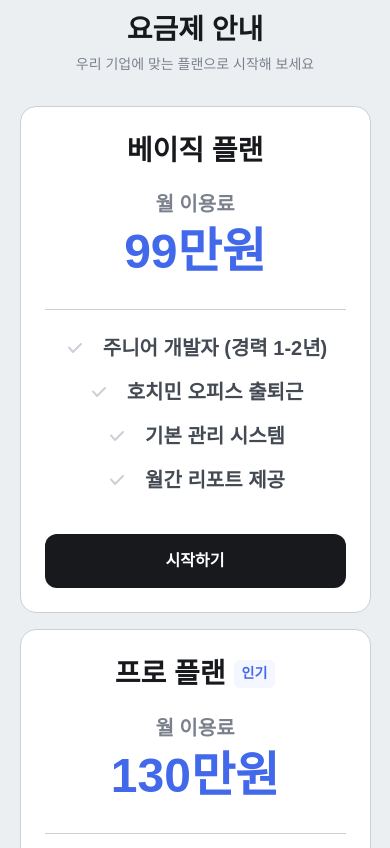
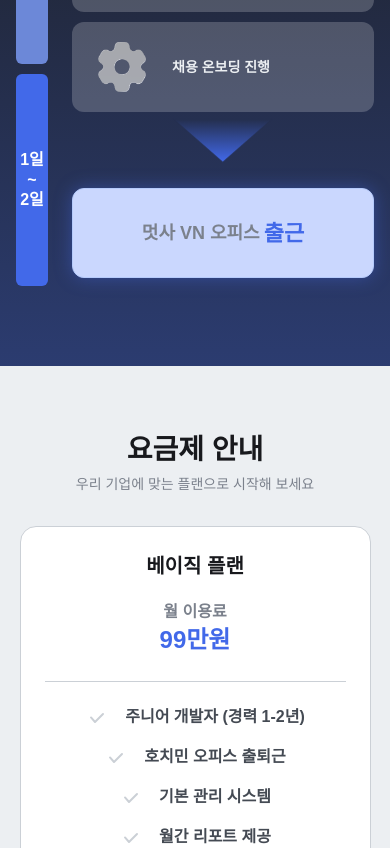
Before and after one commit to hansol65/GGMG, a React (Vite) app: page / in a window 390 px wide. Shown: the part 7356-8204 px from the top of the page. Built offline with nearby package versions, Linux system fonts and the light colour scheme; a web font is replaced by a local one.

Commit message:
feat: 모바일 반응형 2차 제작

```diff
--- a/src/components/landing/ContactCtaSection.tsx
+++ b/src/components/landing/ContactCtaSection.tsx
@@ -2,10 +2,13 @@ export default function ContactCtaSection() {
   return (
     <section className="w-full text-white bg-[linear-gradient(180deg,#1D1F23_31.32%,#4269E9_207.83%)]">
       <div className="layout-desktop flex min-h-[70vh] flex-col items-center justify-center py-20 text-center min-[1025px]:min-h-[1024px]">
-        <h2 className="reveal text-h1" data-reveal>
+        <h2 className="reveal text-h4 md:text-h1" data-reveal>
           공고 마감 지금 바로 시작하세요
         </h2>
-        <p className="reveal mt-4 text-gray-200 text-h4" data-reveal>
+        <p
+          className="reveal mt-4 text-gray-200 text-body2 md:text-h4"
+          data-reveal
+        >
           검증된 상위 5% 글로벌 인재와 함께 합리적인 비용으로 프로젝트를
           성공시키세요
         </p>
@@ -16,13 +19,13 @@ export default function ContactCtaSection() {
         >
           <button
             type="button"
-            className="rounded-md bg-primary-500 px-8 py-4 text-body1 text-white"
+            className="rounded-md bg-primary-500 px-4 py-2.5 text-caption md:px-8 md:py-4 md:text-body1 text-white"
           >
             1:1 맞춤 상담 받기
           </button>
           <button
             type="button"
-            className="rounded-md bg-white px-8 py-4 text-body1 text-gray-500"
+            className="rounded-md bg-white px-4 py-2.5 text-caption md:px-8 md:py-4 md:text-body1 text-gray-500"
           >
             서비스 소개서 받아보기
           </button>
--- a/src/components/landing/PricingSection.tsx
+++ b/src/components/landing/PricingSection.tsx
@@ -14,18 +14,20 @@ export default function PricingSection() {
         <div className="mx-auto mt-8 grid max-w-[640px] gap-4 min-[1025px]:mt-12 min-[1025px]:max-w-none min-[1025px]:grid-cols-3 min-[1025px]:gap-6">
           {/* 베이직 */}
           <article className="flex min-h-[420px] flex-col rounded-2xl border border-gray-200 bg-white p-6 hover:bg-gray-50 min-[1025px]:min-h-[660px] min-[1025px]:p-10">
-            <h3 className="text-center text-h3">베이직 플랜</h3>
+            <h3 className="text-center text-[20px] font-semibold md:text-h3">
+              베이직 플랜
+            </h3>
 
-            <p className="mt-5 text-center text-gray-300 min-[1025px]:mt-10 text-body1">
+            <p className="mt-5 text-center text-gray-300 min-[1025px]:mt-10 text-body2 md:text-body1">
               월 이용료
             </p>
-            <p className="text-center text-h1 text-primary-500 min-[1025px]:mt-2">
+            <p className="text-center text-h4 md:text-h1 text-primary-500 min-[1025px]:mt-2">
               99만원
             </p>
 
             <div className="mt-6 h-px w-full bg-gray-200" />
 
-            <ul className="mt-6 flex-1 text-body1 text-gray-400 min-[1025px]:mt-10 space-y-4">
+            <ul className="mt-6 flex-1 text-body2 md:text-body1 text-gray-400 min-[1025px]:mt-10 space-y-4">
               <li className="flex items-center justify-center gap-4 min-[1025px]:justify-start">
                 <img src={IconCheck} className="h-6 w-6" />
                 주니어 개발자 (경력 1-2년)
@@ -55,22 +57,24 @@ export default function PricingSection() {
           {/* 프로 */}
           <article className="flex min-h-[420px] flex-col rounded-2xl border border-gray-200 bg-white p-6 hover:bg-gray-50 min-[1025px]:min-h-[660px] min-[1025px]:p-10">
             <div className="flex items-center justify-center gap-2">
-              <h3 className="text-center text-h3">프로 플랜</h3>
+              <h3 className="text-center text-[20px] font-semibold md:text-h3">
+                프로 플랜
+              </h3>
               <span className="rounded-md bg-primary-100 px-2 py-1 text-caption text-primary-500">
                 인기
               </span>
             </div>
 
-            <p className="mt-5 text-center text-gray-300 min-[1025px]:mt-10 text-body1">
+            <p className="mt-5 text-center text-gray-300 min-[1025px]:mt-10 text-body2 md:text-body1">
               월 이용료
             </p>
-            <p className="text-center text-h1 text-primary-500 min-[1025px]:mt-2">
+            <p className="text-center text-h4 md:text-h1 text-primary-500 min-[1025px]:mt-2">
               130만원
             </p>
 
             <div className="mt-6 h-px w-full bg-gray-200" />
 
-            <ul className="mt-6 flex-1 text-body1 text-gray-400 min-[1025px]:mt-10 space-y-4">
+            <ul className="mt-6 flex-1 text-body2 md:text-body1 text-gray-400 min-[1025px]:mt-10 space-y-4">
               <li className="flex items-center justify-center gap-4 min-[1025px]:justify-start">
                 <img src={IconCheck} className="h-6 w-6" />
                 중급 개발자 (경력 3-5년)
@@ -103,18 +107,20 @@ export default function PricingSection() {
 
           {/* 프리미엄 */}
           <article className="flex min-h-[420px] flex-col rounded-2xl border border-gray-200 bg-white p-6 hover:bg-gray-50 min-[1025px]:min-h-[660px] min-[1025px]:p-10">
-            <h3 className="text-center text-h3">프리미엄 플랜</h3>
+            <h3 className="text-center text-[20px] font-semibold md:text-h3">
+              프리미엄 플랜
+            </h3>
 
             <p className="mt-5 text-center text-gray-300 min-[1025px]:mt-10 text-body1">
               월 이용료
             </p>
-            <p className="text-center text-h1 text-primary-500 min-[1025px]:mt-2">
+            <p className="text-center text-h4 md:text-h1 text-primary-500 min-[1025px]:mt-2">
               180만원
             </p>
 
             <div className="mt-6 h-px w-full bg-gray-200" />
 
-            <ul className="mt-6 flex-1 text-body1 text-gray-400 min-[1025px]:mt-10 space-y-4">
+            <ul className="mt-6 flex-1 text-body2 md:text-body1 text-gray-400 min-[1025px]:mt-10 space-y-4">
               <li className="flex items-center justify-center gap-4 min-[1025px]:justify-start">
                 <img src={IconCheck} className="h-6 w-6" />
                 시니어 개발자 (경력 5년 이상)
--- a/src/components/landing/ProcessSection.tsx
+++ b/src/components/landing/ProcessSection.tsx
@@ -70,7 +70,9 @@ const TabletProcessRow = ({ icon, label }: TabletProcessRowProps) => {
   return (
     <div className="flex h-[90px] gap-5 w-full items-center bg-white/20 rounded-xl px-5">
       <img src={icon} className="h-15 w-15 object-contain" />
-      <p className="text-gray-100 text-body2">{label}</p>
+      <p className="text-gray-100 text-[14px] font-semibold md:text-body2">
+        {label}
+      </p>
     </div>
   );
 };
@@ -138,9 +140,11 @@ export default function ProcessSection() {
                   />
                 </div>
 
-                <div className="flex items-center justify-center rounded-xl border border-primary-300 bg-[#CAD7FE] text-gray-300 shadow-[0_0_18px_rgba(78,117,255,0.35)] h-[90px] text-h4">
+                <div className="flex items-center justify-center rounded-xl border border-primary-300 bg-[#CAD7FE] text-gray-300 shadow-[0_0_18px_rgba(78,117,255,0.35)] h-[90px] text-[18px] font-semibold md:text-h4">
                   멋사 VN 오피스
-                  <span className="ml-1 text-h2 text-primary-500">출근</span>
+                  <span className="ml-1 text-[22px] font-bold md:text-h2 text-primary-500">
+                    출근
+                  </span>
                 </div>
               </div>
             </div>
--- a/src/components/landing/USPSection6.tsx
+++ b/src/components/landing/USPSection6.tsx
@@ -10,7 +10,7 @@ const PEOPLE_IMAGES = [People1, People2, People3, People4, People5];
 
 const OpsVisual = () => {
   return (
-    <USPVisualCard className="bg-white p-0">
+    <USPVisualCard className="h-[420px] bg-white p-0 md:h-[519px]">
       <div className="relative h-full w-full">
         {PEOPLE_IMAGES.map((image, index) => (
           <img
```
